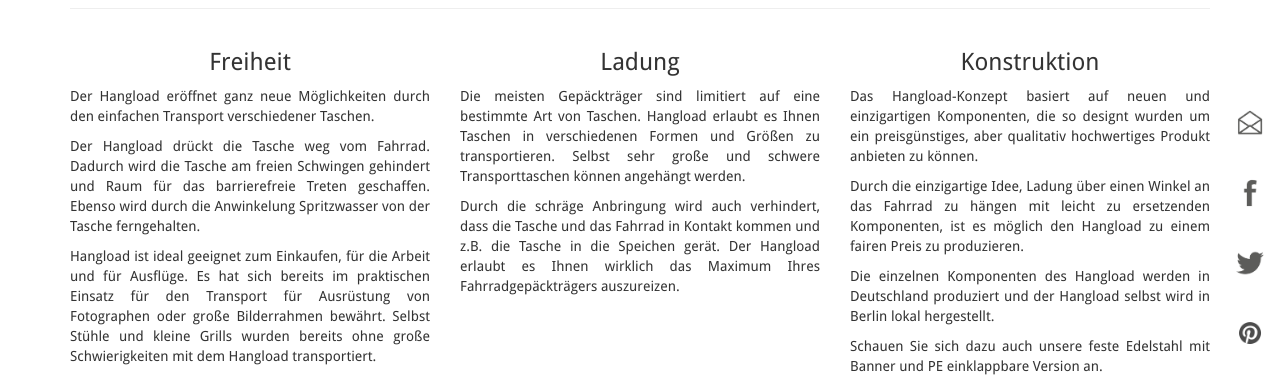
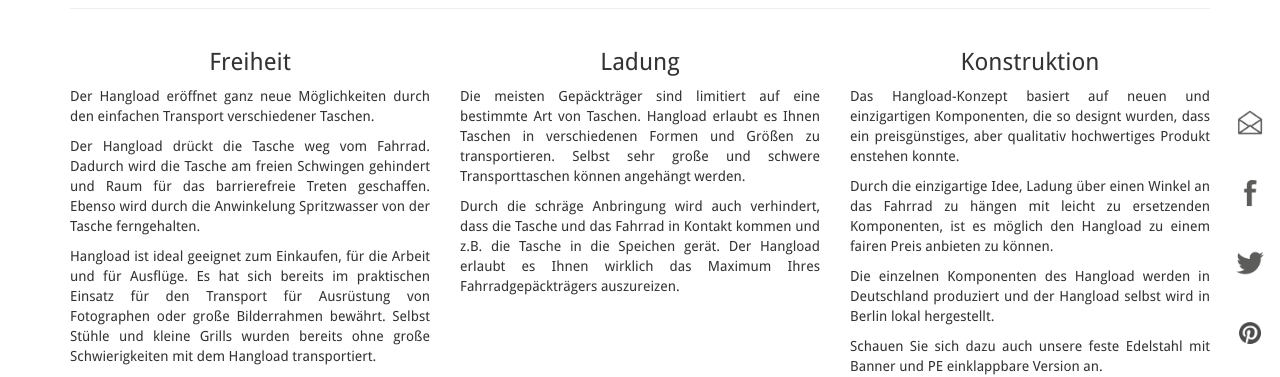
Before and after one commit to bodokaiser/hangload.com, a Jekyll site: the page built from de/index.html, in a window 1280 px wide and 900 px high, scrolled down 2620 px. Shown: the part 172-549 px from the top of the window. Built offline with Jekyll 4.4.1, drawn with Linux system fonts in a browser that asks for light colours; nearby versions of some CDN libraries; library files that are not in the unit come from our copies; Markdown is read by kramdown in place of the engine named in the settings.

Commit message:
Update index.html

```diff
--- a/de/index.html
+++ b/de/index.html
@@ -138,12 +138,12 @@
     <div class="col-xs-10 col-xs-offset-1 col-sm-6 col-sm-offset-0 col-md-4">
       <h3 class="text-center">Konstruktion</h3>
       <p class="text-justify">
-        Das Hangload-Konzept basiert auf neuen und einzigartigen Komponenten, die so designt wurden um
-        ein preisgünstiges, aber qualitativ hochwertiges Produkt anbieten zu können.
+        Das Hangload-Konzept basiert auf neuen und einzigartigen Komponenten, die so designt wurden, dass
+        ein preisgünstiges, aber qualitativ hochwertiges Produkt enstehen konnte.
         </p>
         <p class="text-justify">
         Durch die einzigartige Idee, Ladung über einen Winkel an das Fahrrad zu hängen mit leicht zu ersetzenden Komponenten,
-        ist es möglich den Hangload zu einem fairen Preis zu produzieren.
+        ist es möglich den Hangload zu einem fairen Preis anbieten zu können.
       </p>
       <p class="text-justify">
         Die einzelnen Komponenten des Hangload werden in Deutschland produziert und der Hangload selbst
```
